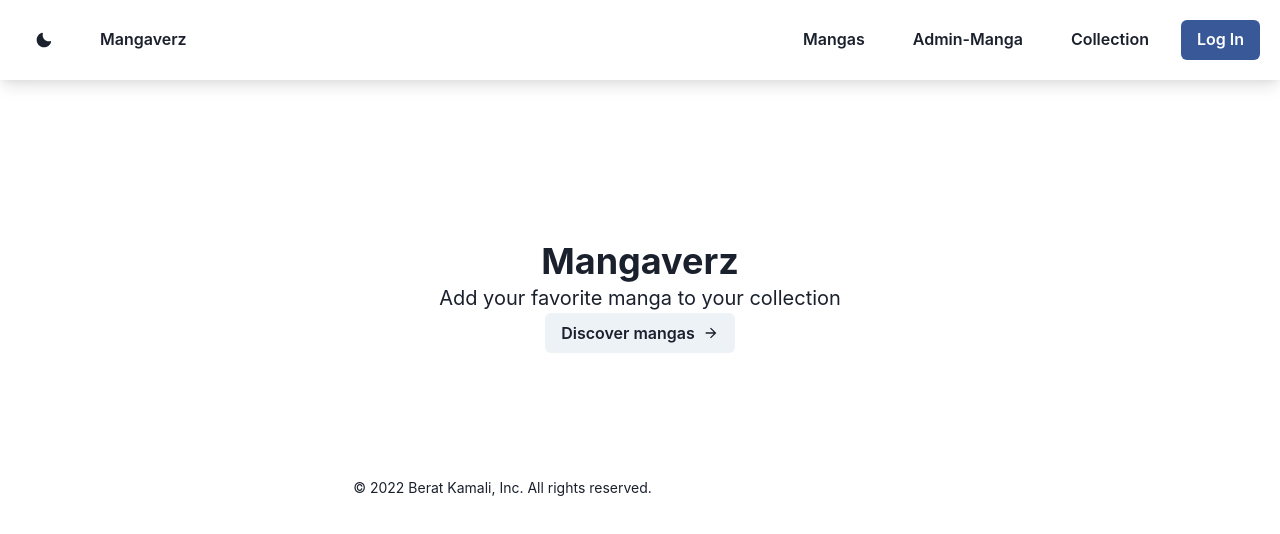
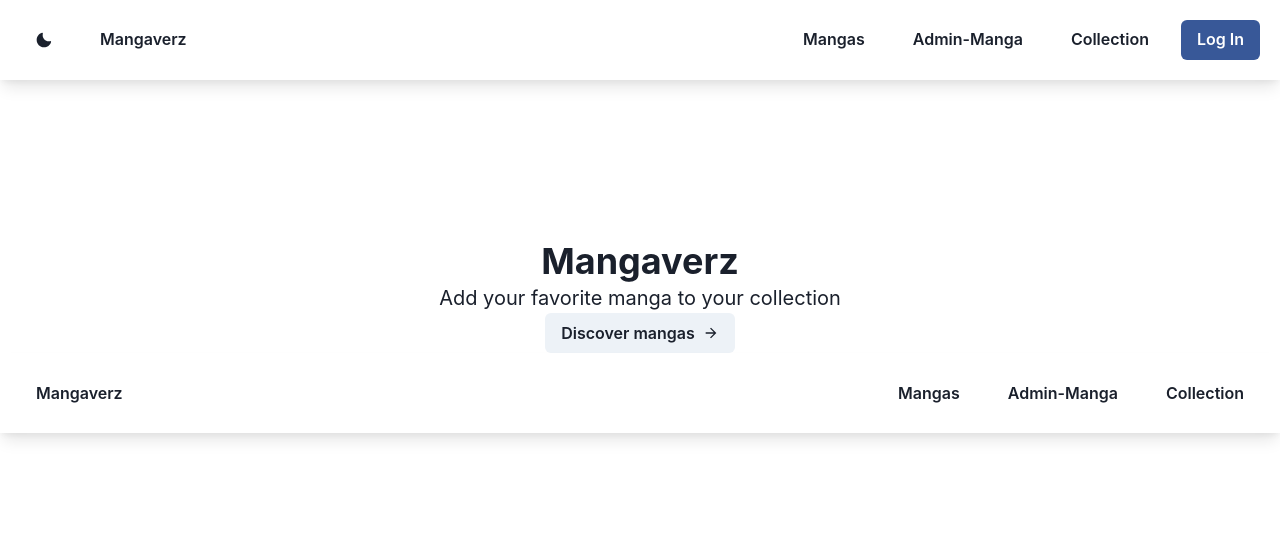
Before and after one commit to beratkml/hogentFrontEnd, a React (Create React App) app in the folder mangaverz/: page / in a window 1280 px wide. Shown: the top 534 px of the page. Built offline with nearby package versions, Linux system fonts and the light colour scheme; no server answers.

Commit message:
nav test

```diff
--- a/mangaverz/src/components/Footer.jsx
+++ b/mangaverz/src/components/Footer.jsx
@@ -1,30 +1,21 @@
-import { Divider,Button,ButtonGroup, Container, IconButton, Stack, Text, Box } from '@chakra-ui/react'
-
+import { Card,CardBody,Button,Flex,Spacer, } from '@chakra-ui/react'
+import { Link as ReactLink } from "react-router-dom";
+import {MoonIcon,SunIcon} from '@chakra-ui/icons'
+import {Link} from '@chakra-ui/react'
 export default function Footer(){
   return (
     <>
-    <Container as="footer" role="contentinfo" py={{ base: '12', md: '16' }}>
-    <Stack spacing={{ base: '4', md: '5' }}>
-      <Stack justify="space-between" direction="row" align="center">
-        <ButtonGroup variant="ghost">
-          <IconButton
-            as="a"
-            href="#"
-            aria-label="LinkedIn"
-          />
-          <IconButton as="a" href="#" aria-label="GitHub" />
-          <IconButton
-            as="a"
-            href="#"
-            aria-label="Twitter"
-          />
-        </ButtonGroup>
-      </Stack>
-      <Text fontSize="sm" color="subtle">
-        &copy; {new Date().getFullYear()} Berat Kamali, Inc. All rights reserved.
-      </Text>
-    </Stack>
-  </Container>
+    <Card bottom={0} mb={'30px'} boxShadow='lg' borderRadius={'0'}>
+      <CardBody>
+        <Flex gap={4} display={['none','none','flex','flex']}>
+          <Link as={ReactLink} to='/'><Button variant='ghost'>Mangaverz</Button></Link>
+          <Spacer/>
+          <Link as={ReactLink} to='/manga'><Button variant='ghost'>Mangas</Button></Link>
+          <Link as={ReactLink} to='/admin-manga'><Button variant='ghost'>Admin-Manga</Button></Link>
+          <Link as={ReactLink} to='/collection'><Button variant='ghost'>Collection</Button></Link>
+        </Flex>
+      </CardBody>
+    </Card>
     </>
   )
 }
--- a/mangaverz/src/components/Navbar.jsx
+++ b/mangaverz/src/components/Navbar.jsx
@@ -10,7 +10,7 @@ export default function Navbar(){
   return(
     <Card mb={'30px'} boxShadow='lg' borderRadius={'0'}>
       <CardBody>
-        <Flex gap={4} display={['none','none','flex','flex']}>
+        <Flex gap={4} >
           <Button variant='ghost' onClick={toggleColorMode}>{colorMode === 'light' ? <MoonIcon/> : <SunIcon/>}</Button>
           <Link as={ReactLink} to='/'><Button variant='ghost'>Mangaverz</Button></Link>
           <Spacer/>
```
